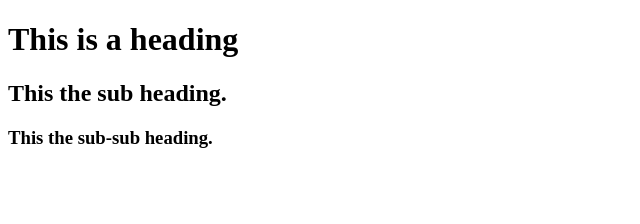
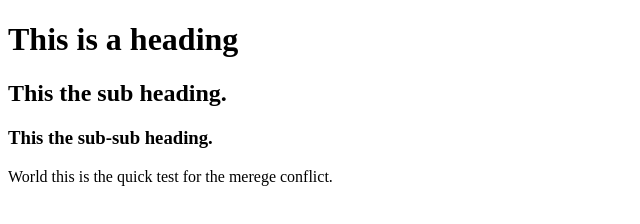
Before and after one commit to vaibhvbh77/demo_repo_codecamp, a plain HTML site: page index.html in a window 1280 px wide. Shown: the whole page, without its empty margins (0-640 px from the left). Drawn offline with Linux system fonts and the light colour scheme.

Commit message:
Added world

```diff
--- a/index.html
+++ b/index.html
@@ -10,5 +10,6 @@
     <h1>This is a heading</h1>
     <h2>This the sub heading.</h2>
     <h3>This the sub-sub heading.</h3>
+    <p>World this is the quick test for the merege conflict.</p>
   </body>
 </html>
```
